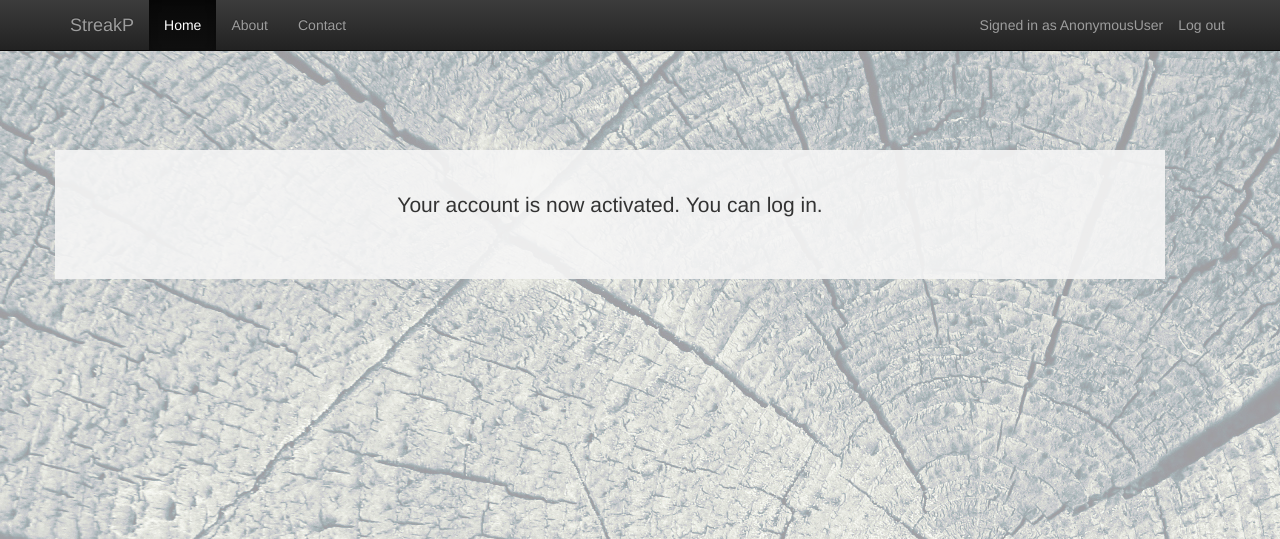
After one commit to katkelemen/streakp, a Django app: template streakp/templates/registration/activation_complete.html in a window 1280 px wide. The commit adds this page. Shown: the top 539 px of the page. Run offline with Django 3.2, Linux system fonts and the light colour scheme; the template is opened without the code that fills it, so the values that code supplies are empty; some libraries are stand-ins or nearby versions.

Commit message:
reg_complete and act_complete style added

```diff
--- a/streakp/goals/models.py
+++ b/streakp/goals/models.py
@@ -11,8 +11,8 @@ class Goal(models.Model):
     name = models.CharField(max_length=200)
     pub_date = models.DateTimeField('date published')
     allow_reminders = models.BooleanField(default=False)
-    description = models.TextField(null=True)
-    notes = models.TextField(null=True)
+    description = models.TextField(null=True, blank=True)
+    notes = models.TextField(null=True, blank=True)
 
     class Meta:
         unique_together = ('user', 'name')
--- /dev/null
+++ b/streakp/templates/registration/activation_complete.html
@@ -0,0 +1,39 @@
+{% extends "base.html" %}
+{% load i18n %}
+
+{% block title %}{% trans "Account Activated" %}{% endblock %}
+
+{% block content %}
+
+<div class="container">
+
+    <div class="row">
+
+        <div class="starter-template">
+
+
+               <p class="lead">
+                   {% trans "Your account is now activated." %}
+                    {% if not user.is_authenticated %}
+                    {% trans "You can log in." %}
+                    {% endif %}
+
+               </p>
+
+
+        </div>
+
+    </div>
+
+</div>
+
+{% endblock %}
+
+
+{% comment %}
+**registration/activation_complete.html**
+
+Used after successful account activation. This template has no context
+variables of its own, and should simply inform the user that their
+account is now active.
+{% endcomment %}
```
Also changed, not shown: streakp/templates/registration/registration_complete.html (added, +34 -0 lines), streakp/templates/registration/registration_form.html (+9 -0 lines).
